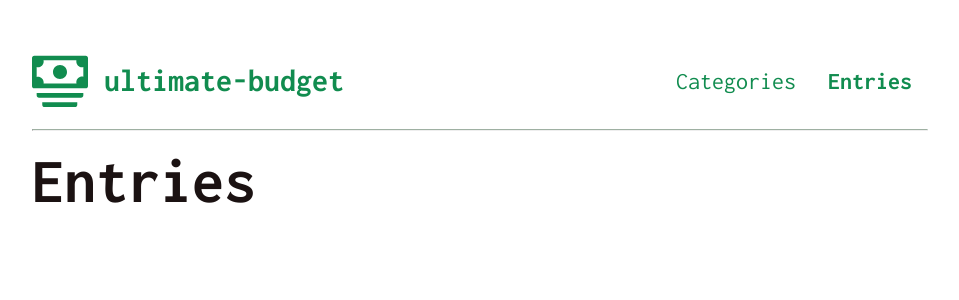
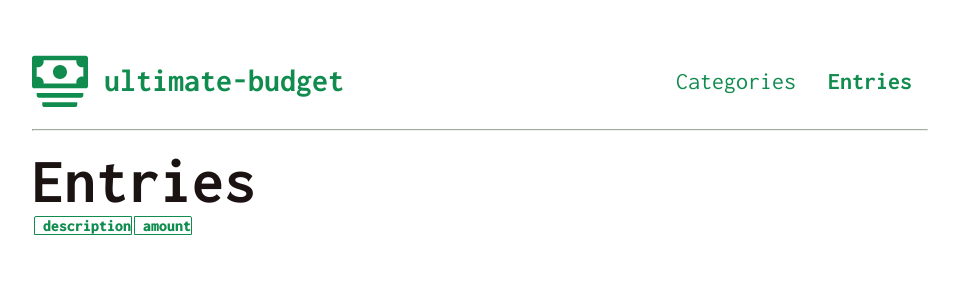
Before and after one commit to CraigBanach/ultimate-budget, a Next.js app: page /entries in a window 1280 px wide. Shown: the top 300 px of the page, without its empty margins (160-1119 px from the left). Built offline with nearby package versions, Linux system fonts and the light colour scheme.

Commit message:
start entries page

```diff
--- a/src/app/entries/page.tsx
+++ b/src/app/entries/page.tsx
@@ -1,5 +1,22 @@
-const Entries = () => {
-  return <h1>Entries</h1>;
+import { database } from "../utils/database";
+
+const Entries = async () => {
+  const db = await database;
+
+  const categoryData = db.sql`SELECT id, name FROM categories;`;
+  const entries = db.sql`SELECT description, amount FROM entries;`;
+
+  return <div>
+    <h1>Entries</h1>
+    <table>
+      <thead>
+        <tr>
+          <th>description</th>
+          <th>amount</th>
+        </tr>
+      </thead>
+    </table>
+    </div>;
 };
 
 export default Entries;
```
Also changed, not shown: 1 other file (tests, documents, lock files or other folders).
